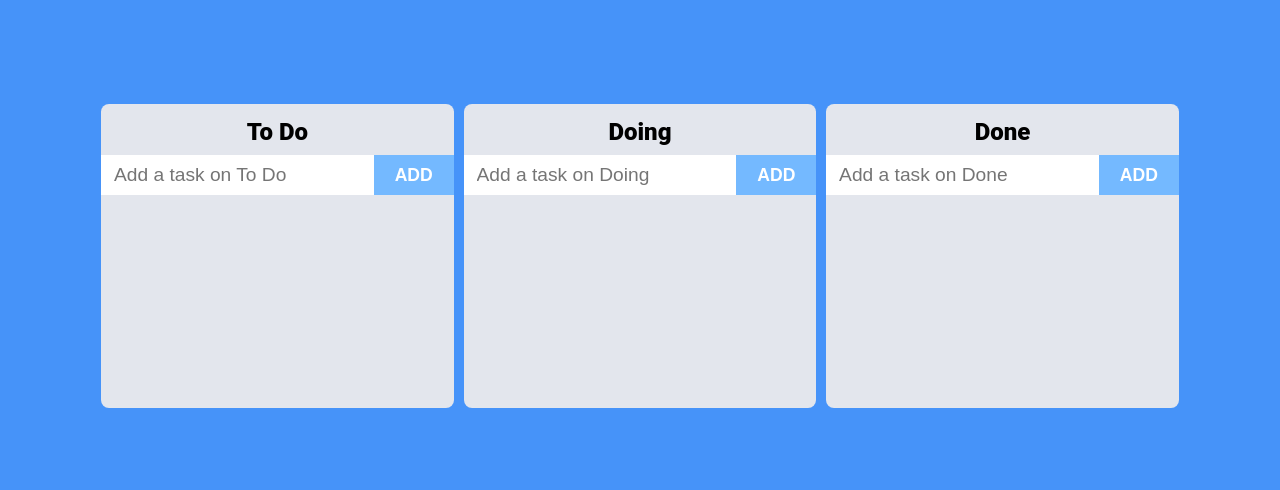
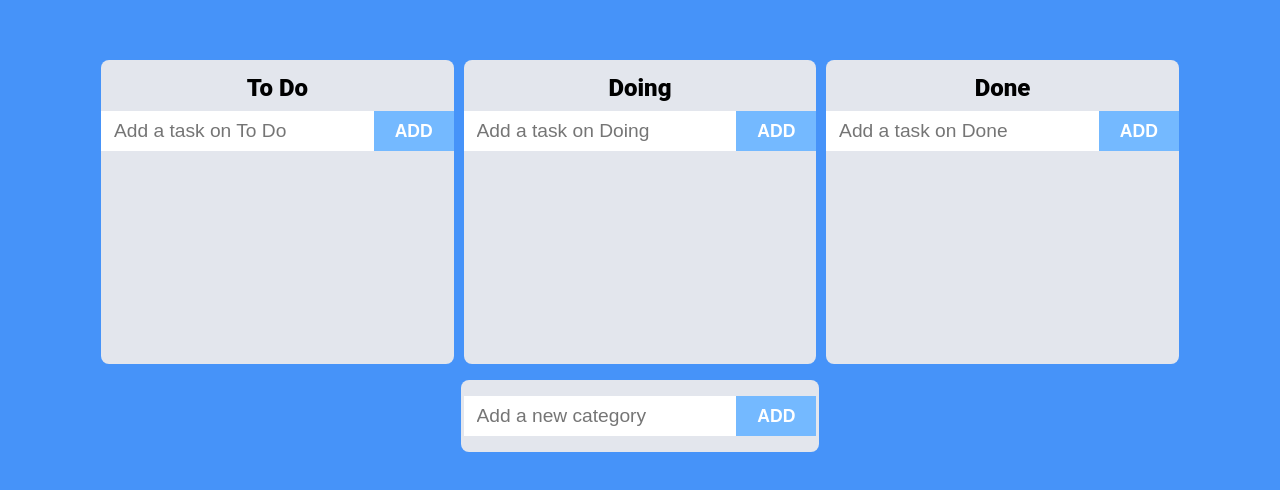
Before and after one commit to minuchi/react-trello, a React (Vite) app: page / in a window 1280 px wide. Shown: the part 144-634 px from the top of the page. Built offline with nearby package versions, Linux system fonts and the light colour scheme; the HTML template or start-up script is replaced by a standard one.

Commit message:
Add form to add category

```diff
--- /dev/null
+++ b/src/CreateCategory.tsx
@@ -0,0 +1,57 @@
+import { useState } from 'react';
+import { useSetRecoilState } from 'recoil';
+import styled from 'styled-components';
+import { toDoListState } from './atoms';
+import { Button, Form, Input } from './components/Form';
+
+const Wrapper = styled.div`
+  display: flex;
+  justify-content: center;
+  border-radius: 0.5rem;
+  background-color: ${(props) => props.theme.boardColor};
+  min-width: 20rem;
+  padding: 1rem 0.2rem;
+`;
+
+function CreateCategory() {
+  const [category, setCategory] = useState('');
+  const setToDos = useSetRecoilState(toDoListState);
+
+  const handleChange = (e: React.ChangeEvent<HTMLInputElement>) => {
+    setCategory(e.target.value);
+  };
+
+  const handleSubmit = (e: React.FormEvent<HTMLFormElement>) => {
+    e.preventDefault();
+
+    if (category.length < 1) {
+      alert('Please fill a category input.');
+      return;
+    } else if (category.length > 10) {
+      alert('Category length should be 1 from 10.');
+      return;
+    }
+
+    setToDos((data) => {
+      return { ...data, [category]: [] };
+    });
+
+    setCategory('');
+  };
+
+  return (
+    <Wrapper>
+      <Form onSubmit={handleSubmit}>
+        <Input
+          name="category"
+          onChange={handleChange}
+          value={category}
+          placeholder="Add a new category"
+        />
+        <Button type="submit">ADD</Button>
+      </Form>
+    </Wrapper>
+  );
+}
+
+export default CreateCategory;
--- a/src/CreateToDo.tsx
+++ b/src/CreateToDo.tsx
@@ -3,36 +3,9 @@ import { useSetRecoilState } from 'recoil';
 import styled from 'styled-components';
 import { v4 as uuidv4 } from 'uuid';
 import { toDoListState } from './atoms';
+import { Button, Form, Input } from './components/Form';
 
 const Wrapper = styled.div``;
-
-const Form = styled.form`
-  display: flex;
-  height: 2.5rem;
-`;
-
-const Input = styled.input`
-  width: 100%;
-  border: none;
-  outline: none;
-  padding: 0.5rem 0.8rem;
-  font-size: 1.2rem;
-`;
-
-const Button = styled.button`
-  min-width: 5rem;
-  font-weight: 700;
-  border: none;
-  cursor: pointer;
-  background-color: #74b9ff;
-  outline: none;
-  color: white;
-  transition: background-color 0.1s linear;
-  font-size: 1.1rem;
-  &:hover {
-    background-color: #0984e3;
-  }
-`;
 
 interface CreateToDoProps {
   droppableId: string;
--- a/src/ToDoList.tsx
+++ b/src/ToDoList.tsx
@@ -1,11 +1,13 @@
-import { DragDropContext, DraggableId, DropResult } from 'react-beautiful-dnd';
+import { DragDropContext, DropResult } from 'react-beautiful-dnd';
 import { useRecoilState } from 'recoil';
 import styled from 'styled-components';
 import { toDoListState } from './atoms';
 import Board from './Board';
+import CreateCategory from './CreateCategory';
 
 const Wrapper = styled.div`
   display: flex;
+  flex-direction: column;
   justify-content: center;
   align-items: center;
   background-color: ${(props) => props.theme.backgroundColor};
@@ -18,6 +20,7 @@ const Boards = styled.div`
   display: grid;
   gap: 0.625rem;
   grid-template-columns: repeat(3, 1fr);
+  padding-bottom: 1rem;
 `;
 
 function ToDoList() {
@@ -96,6 +99,7 @@ function ToDoList() {
             <Board key={id} droppableId={id} toDos={toDos[id]} />
           ))}
         </Boards>
+        <CreateCategory />
       </Wrapper>
     </DragDropContext>
   );
--- /dev/null
+++ b/src/components/Form.tsx
@@ -0,0 +1,29 @@
+import styled from 'styled-components';
+
+export const Form = styled.form`
+  display: flex;
+  height: 2.5rem;
+`;
+
+export const Input = styled.input`
+  width: 100%;
+  border: none;
+  outline: none;
+  padding: 0.5rem 0.8rem;
+  font-size: 1.2rem;
+`;
+
+export const Button = styled.button`
+  min-width: 5rem;
+  font-weight: 700;
+  border: none;
+  cursor: pointer;
+  background-color: #74b9ff;
+  outline: none;
+  color: white;
+  transition: background-color 0.1s linear;
+  font-size: 1.1rem;
+  &:hover {
+    background-color: #0984e3;
+  }
+`;
```
Also changed, not shown: 1 other file (tests, documents, lock files or other folders).
